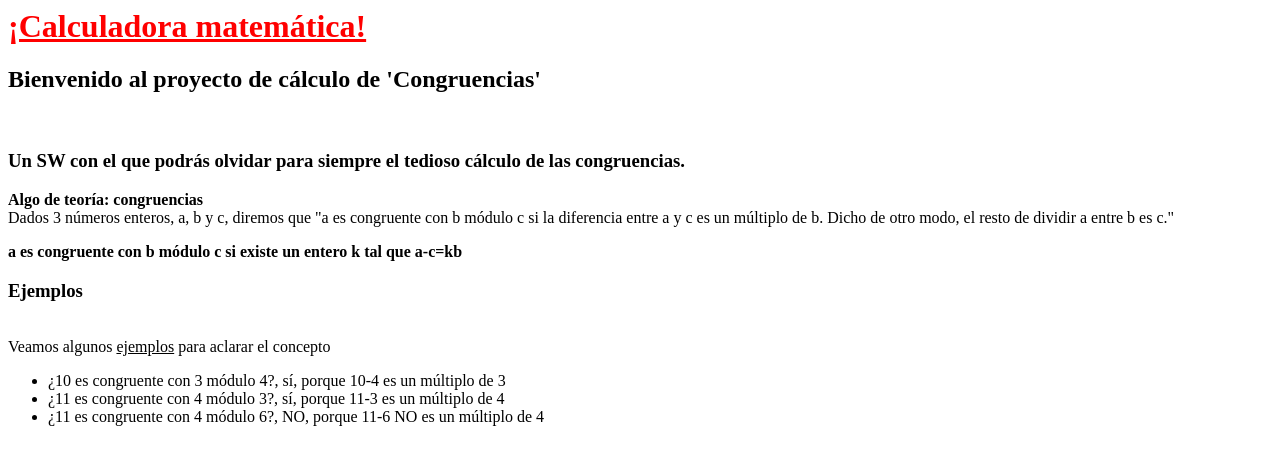
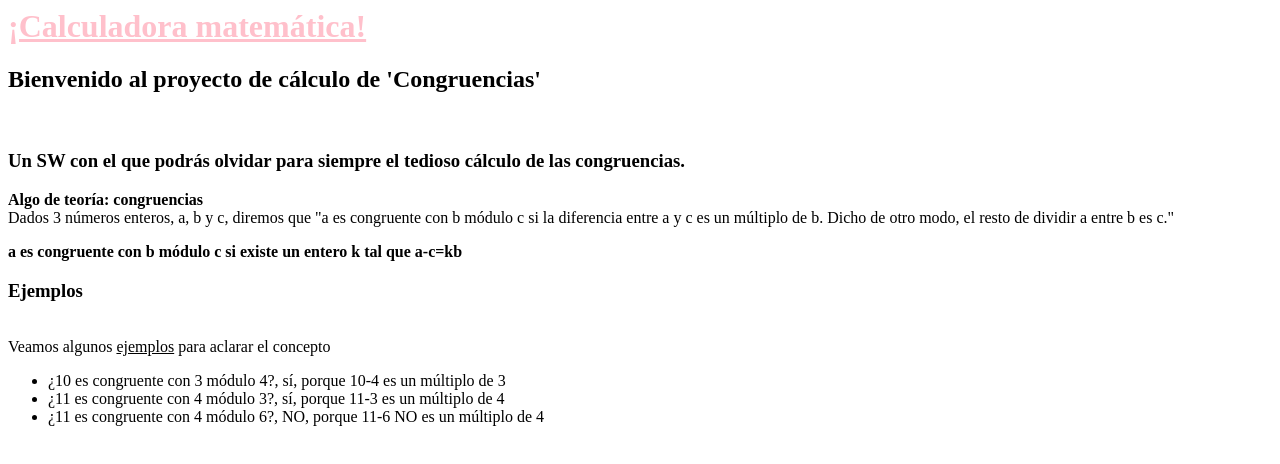
Before and after one commit to ahortalq/tutorial, a plain HTML site: page src/index.html in a window 1280 px wide. Drawn offline with Linux system fonts and the light colour scheme.

```diff
--- a/src/index.html
+++ b/src/index.html
@@ -4,7 +4,7 @@
     <title>Calculadora matemática</title>
   </head>
   <body>
-    <h1><font color="red"><u>¡Calculadora matemática!</u></font></h1><P>
+    <h1><font color="pink"><u>¡Calculadora matemática!</u></font></h1><P>
     <h2>Bienvenido al proyecto de cálculo de 'Congruencias'</h2><br>
     <h3>Un SW con el que podrás olvidar para siempre el tedioso cálculo de las congruencias.</h3><P>
     <b>Algo de teoría: congruencias</b><br>
```
